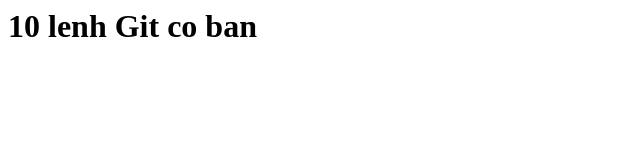
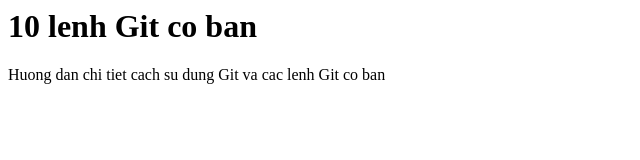
Before and after one commit to B20CN740/Github_Tutorial, a plain HTML site: page index.html in a window 1280 px wide. Shown: the whole page, without its empty margins (0-640 px from the left). Drawn offline with Linux system fonts and the light colour scheme.

Commit message:
Change <p>

```diff
--- a/index.html
+++ b/index.html
@@ -8,6 +8,7 @@
 
 <body>
     <h1>10 lenh Git co ban</h1>
+    <p>Huong dan chi tiet cach su dung Git va cac lenh Git co ban</p>
 </body>
 
 </html>
```
